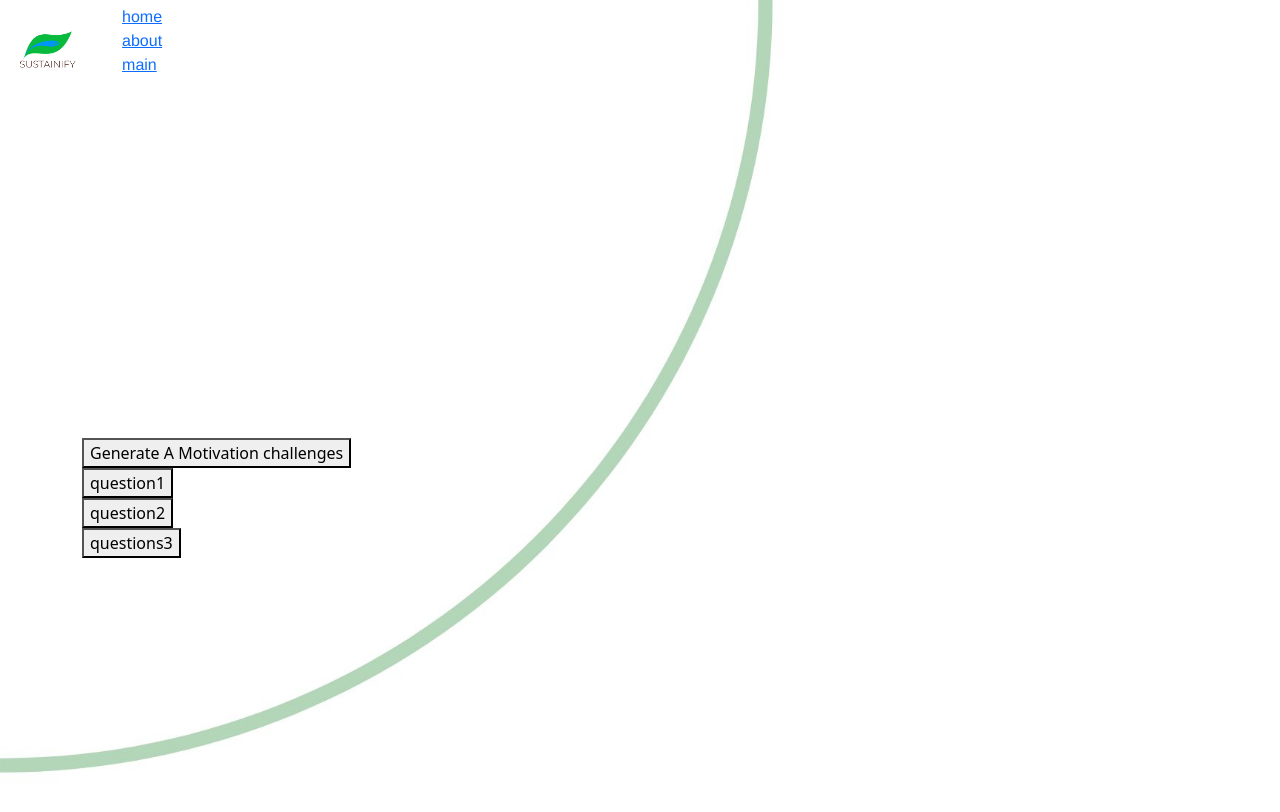
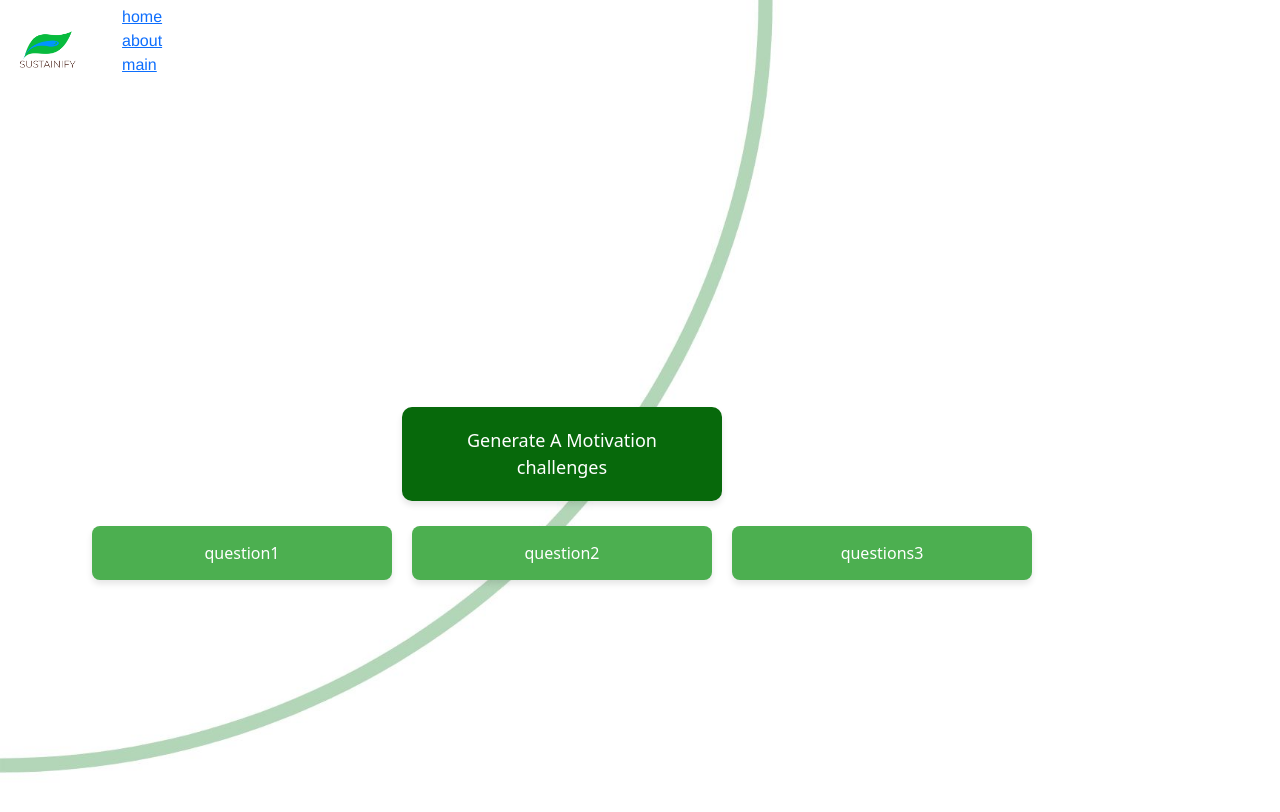
Before and after one commit to hyt152004/Sustainify, a React (Create React App) app: page /main in a window 1280 px wide. Shown: the top 812 px of the page. Built offline with nearby package versions, Linux system fonts and the light colour scheme.

Commit message:
added css to main

```diff
--- a/src/components/pages/Main.js
+++ b/src/components/pages/Main.js
@@ -1,5 +1,6 @@
 import React from "react";
 import { useState } from "react";
+import "./main.css";
 
 function Main() {
   const [challenges, setChallenges] = useState([
@@ -71,21 +72,27 @@ function Main() {
   };
 
   return (
-    <div>
-      <button disabled={challengesButton} onClick={callopenAIAPI}>
+    <div className="challengeContainer">
+      <button
+        className="challengeGeneratorButton"
+        disabled={challengesButton}
+        onClick={callopenAIAPI}
+      >
         Generate A Motivation challenges
       </button>
-      {challenges.map((challenge, idx) => (
-        <div key={idx}>
+      <div className="challengeButtonContainer">
+        {challenges.map((challenge, idx) => (
           <button
+            key={idx}
+            className="challengeButton"
             onClick={() => {
               handleRemove(idx);
             }}
           >
             {challenge}
           </button>
-        </div>
-      ))}
+        ))}
+      </div>
     </div>
   );
 }
--- /dev/null
+++ b/src/components/pages/main.css
@@ -0,0 +1,55 @@
+
+
+.challengeContainer {
+  display: flex;
+  flex-direction: column;
+  align-items: center;
+  /* margin-top: -500px;
+  margin-left: 120px;  */
+}
+
+.challengeGeneratorButton {
+  background-color: #07690b;
+  color: #fff;
+  border: none;
+  border-radius: 10px; /* Slightly increase the border radius for a distinct look */
+  padding: 20px 25px; /* Increase padding for a bigger button */
+  margin-bottom: 15px;
+  box-shadow: 0 4px 6px rgba(0, 0, 0, 0.1);
+  cursor: pointer;
+  transition: background-color 0.3s ease-in-out, transform 0.3s ease-in-out;
+  width: 320px; /* Increase width for a bigger button */
+  text-align: center;
+  font-size: 18px; /* Slightly increase font size for better visibility */
+}
+
+.challengeGeneratorButton:hover {
+  background-color: #07690b;
+  transform: scale(1.05);
+}
+
+.challengeButtonContainer {
+  flex-direction: row;
+}
+
+
+.challengeButton {
+  background-color: #4caf50;
+  color: #fff;
+  border: none;
+  border-radius: 8px;
+  padding: 15px 20px;
+  margin-bottom: 15px;
+  box-shadow: 0 4px 6px rgba(0, 0, 0, 0.1);
+  cursor: pointer;
+  transition: background-color 0.3s ease-in-out, transform 0.3s ease-in-out;
+  width: 300px;
+  text-align: center;
+  font-size: 16px;
+  margin: 10px;
+}
+
+.challengeButton:hover {
+  background-color: #45a049;
+  transform: scale(1.05);
+}
```
